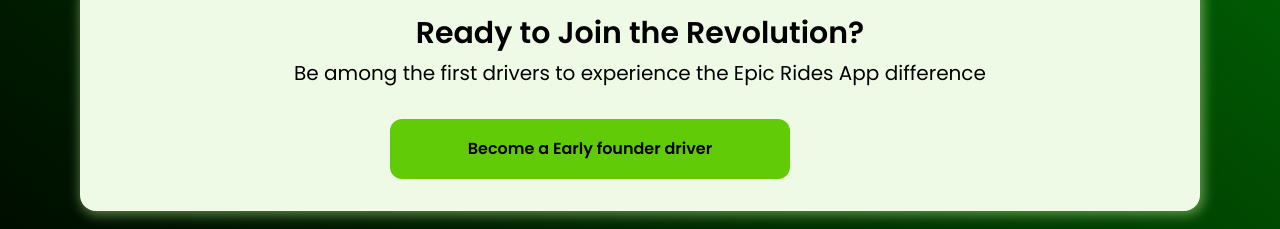
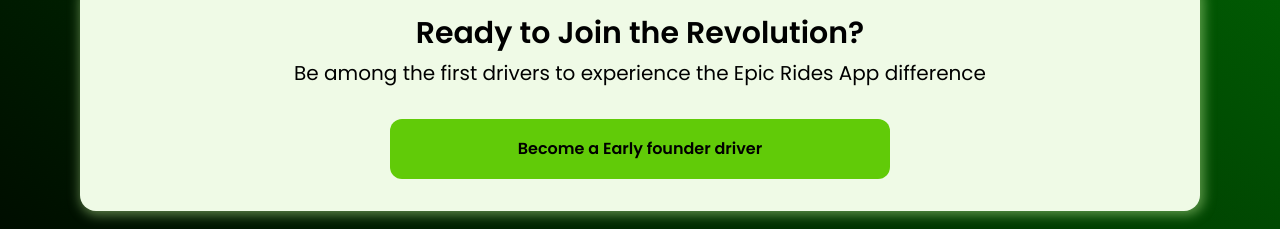
Before and after one commit to dignitestudios-dev/Epic-Rides-Landing-Page, a Next.js app: page / in a window 1280 px wide. Shown: the part 1543-1772 px from the top of the page. Built offline with nearby package versions, Linux system fonts and the light colour scheme.

Commit message:
update: resolve responsivness issues

```diff
--- a/src/components/Button.jsx
+++ b/src/components/Button.jsx
@@ -7,7 +7,7 @@
         variant === "secondary"
           ? "bg-transparent hover:bg-(--primary) border-2 border-(--primary) text-(--primary) hover:text-black"
           : "bg-(--primary) hover:bg-transparent border-2 border-transparent hover:border-(--primary) hover:text-(--primary)"
-      } sm:text-base text-sm cursor-pointer rounded-xl sm:p-4 p-3 font-semibold px-10 min-w-fit max-w-[80%] transition-all ${className}`}
+      } sm:text-base text-sm cursor-pointer rounded-xl sm:p-4 p-3 font-semibold px-10 min-w-fit transition-all ${className}`}
     >
       {children}
     </button>
--- a/src/sections/BuildingStrongerCommunities.jsx
+++ b/src/sections/BuildingStrongerCommunities.jsx
@@ -129,7 +129,7 @@
           target="_blank"
           className="w-full"
         >
-          <Button className="w-full min-w-full">Donate Now</Button>
+          <Button className="w-full">Donate Now</Button>
         </Link>
       </div>
     </div>
--- a/src/sections/OurCompetitiveEdge.jsx
+++ b/src/sections/OurCompetitiveEdge.jsx
@@ -32,16 +32,10 @@
 
       <div className="flex items-center sm:flex-row flex-col sm:gap-8 gap-4">
         <Link href={"https://tally.so/r/311RQ1"} target="_blank">
-          <Button className="lg:w-[370px] lg:min-w-[370px] w-[220px] min-w-[220px]">
-            Explore Investment
-          </Button>
+          <Button className="lg:w-[370px] w-[220px]">Explore Investment</Button>
         </Link>
-
         <Link href={"https://tally.so/r/311RQ1"} target="_blank">
-          <Button
-            className="lg:w-[370px] lg:min-w-[370px] w-[220px] min-w-[220px]"
-            variant="secondary"
-          >
+          <Button className="lg:w-[370px] w-[220px]" variant="secondary">
             Invest Now
           </Button>
         </Link>
--- a/src/sections/RevolutionizingRideshare.jsx
+++ b/src/sections/RevolutionizingRideshare.jsx
@@ -125,7 +125,9 @@
         </p>
 
         <Link href={"https://tally.so/r/woq84x"} target="_blank">
-          <Button className="w-[500px]!">Become a Early founder driver</Button>
+          <Button className="lg:w-[500px] w-full">
+            Become a Early founder driver
+          </Button>
         </Link>
       </div>
     </div>
```
